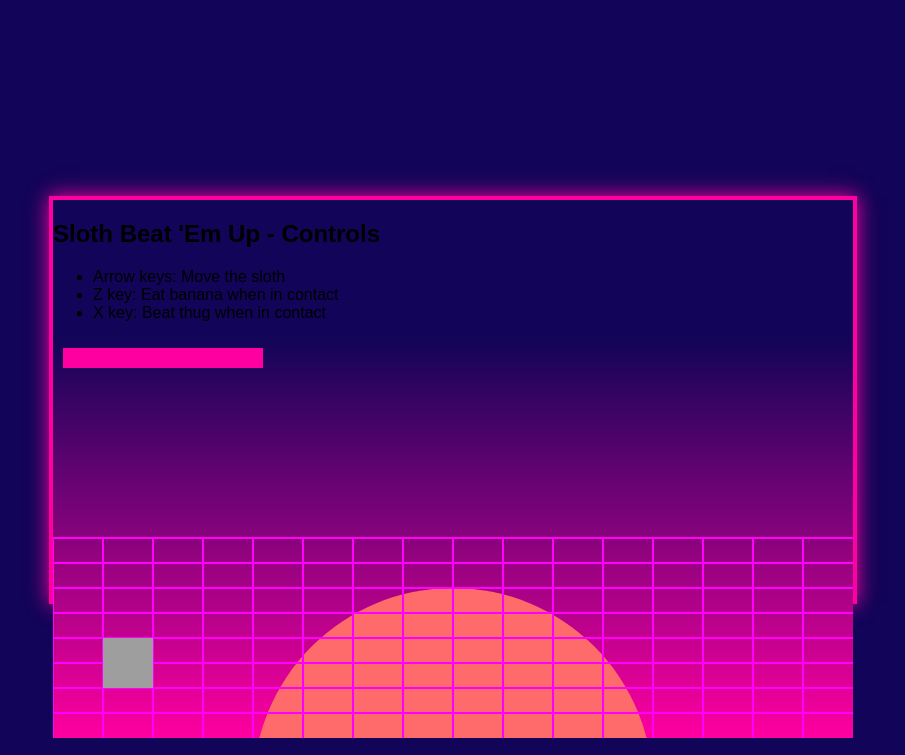
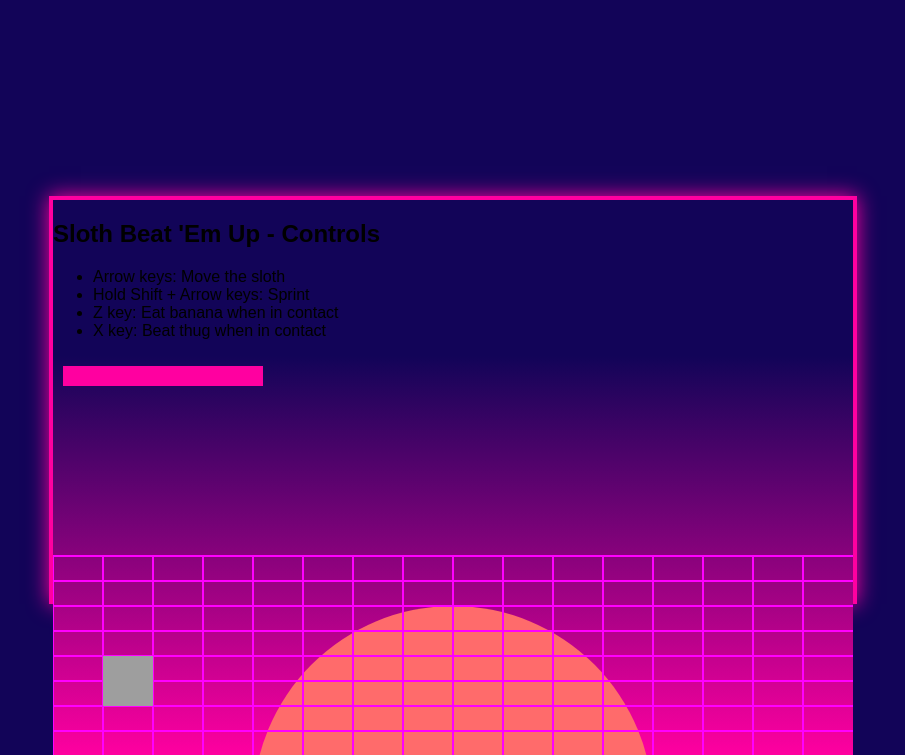
Before and after one commit to syafiqrahman88/side-scroll-game, a Flask app: page / in a window 1280 px wide. Shown: the top 755 px of the page, without its empty margins (187-1092 px from the left). Run offline with Flask 2, Linux system fonts and the light colour scheme.

Commit message:
Update index.html

```diff
--- a/templates/index.html
+++ b/templates/index.html
@@ -12,6 +12,7 @@
             <h2>Sloth Beat 'Em Up - Controls</h2>
             <ul>
                 <li>Arrow keys: Move the sloth</li>
+                <li>Hold Shift + Arrow keys: Sprint</li>
                 <li>Z key: Eat banana when in contact</li>
                 <li>X key: Beat thug when in contact</li>
             </ul>
```
